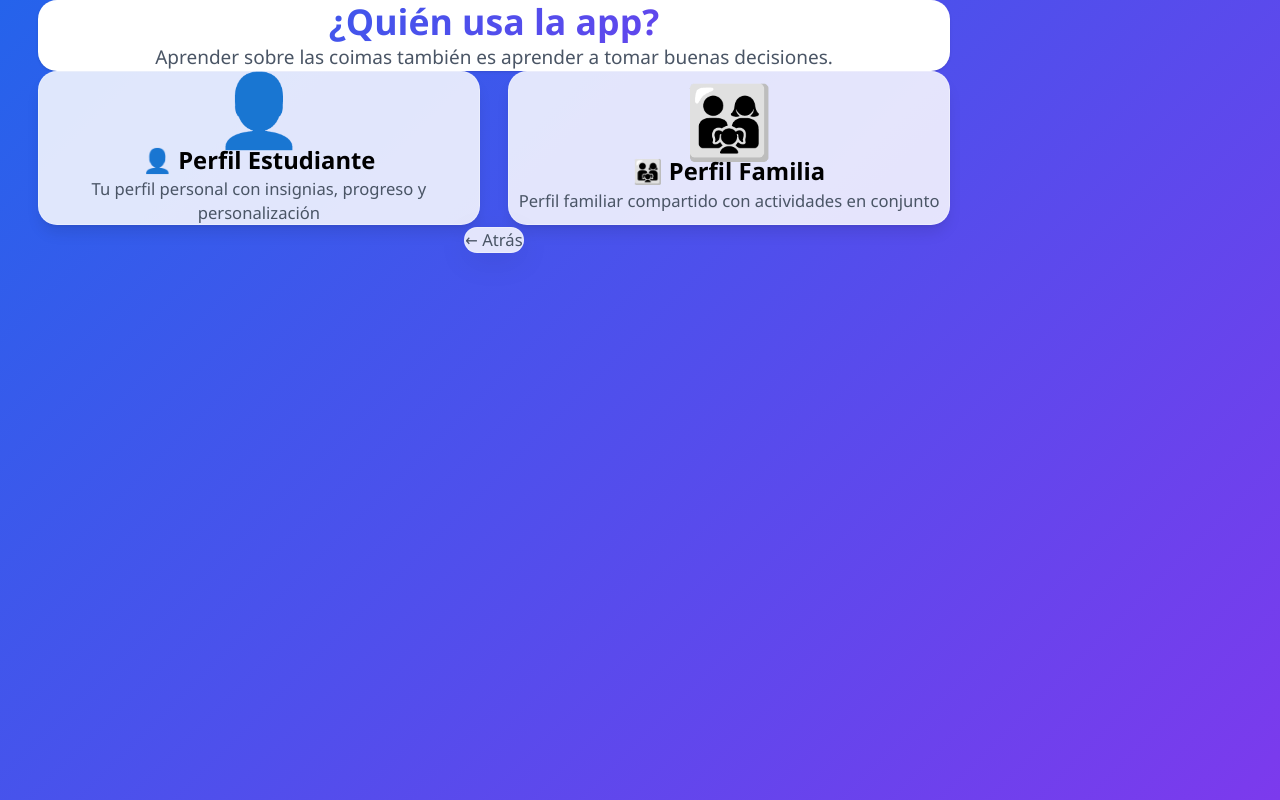
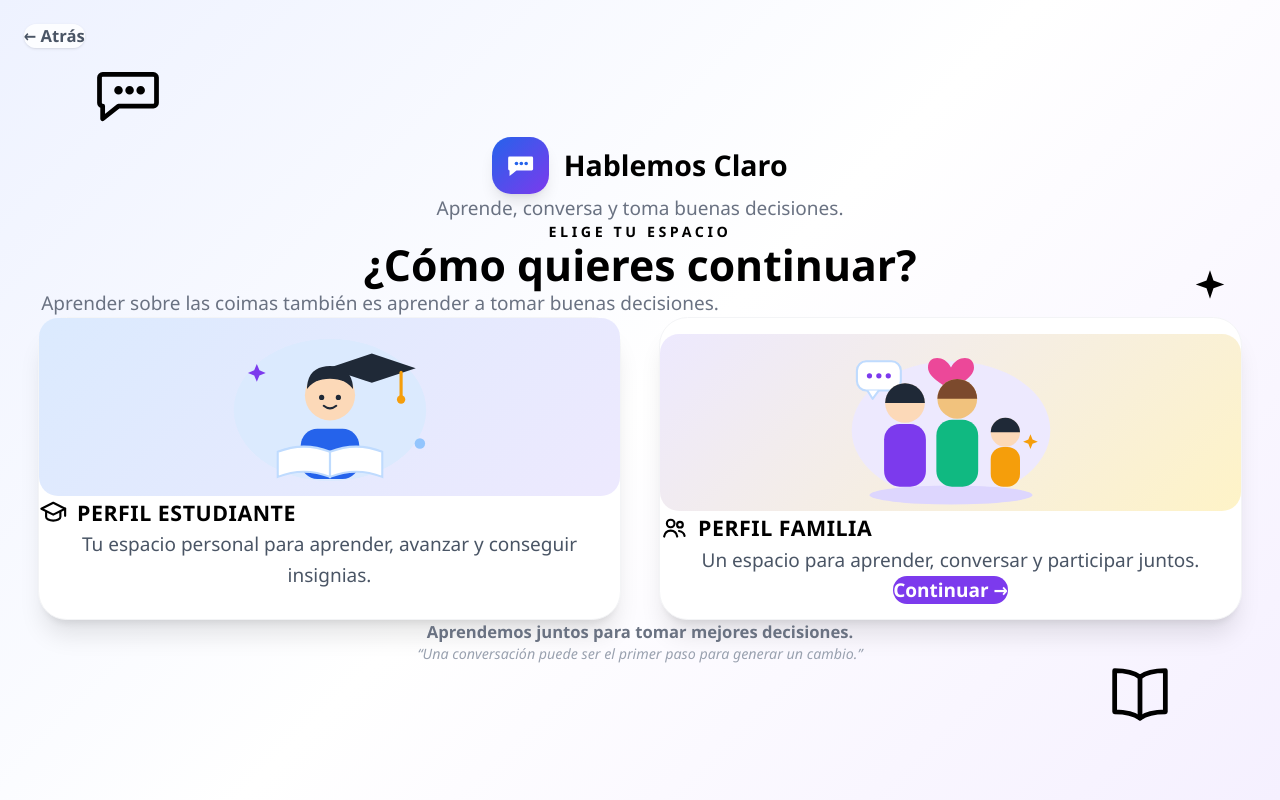
Before and after one commit to Crico719/hablemos-claro, a React (Vite) app: page / in a window 1280 px wide. Both pictures are taken after a click on the button "🎮 Empecemos". Built offline with nearby package versions, Linux system fonts and the light colour scheme.

Commit message:
Redesign profile select screen with vector illustrations

```diff
--- a/src/App.tsx
+++ b/src/App.tsx
@@ -267,6 +267,16 @@ const translations = {
     lockedBadge: 'Bloqueada',
     unlockedBadge: 'Desbloqueada',
     backHome: '← Volver al inicio',
+    selectEyebrow: 'ELIGE TU ESPACIO',
+    selectTitle: '¿Cómo quieres continuar?',
+    selectTagline: 'Aprende, conversa y toma buenas decisiones.',
+    studentCardTitle: 'PERFIL ESTUDIANTE',
+    studentCardDesc: 'Tu espacio personal para aprender, avanzar y conseguir insignias.',
+    familyCardTitle: 'PERFIL FAMILIA',
+    familyCardDesc: 'Un espacio para aprender, conversar y participar juntos.',
+    enterBtn: 'Continuar →',
+    learnTogether: 'Aprendemos juntos para tomar mejores decisiones.',
+    bottomQuote: 'Una conversación puede ser el primer paso para generar un cambio.',
   },
   qu: {
     greeting: '¡Napaykullayki! 👋',
@@ -892,46 +902,146 @@ export default function App() {
       )
 
     case 'profile-type':
-      const cust0 = getCustomization()
       return (
-        <div className="min-h-screen p-8" style={{ background: cust0.backgroundValue, backgroundSize: cust0.backgroundType === 'pattern' ? '50px 50px' : 'cover' }}>
-          <div className="max-w-3xl mx-auto animate-slide-up text-center">
-            <div className="bg-white rounded-2xl p-6 mb-8 shadow-sm">
-              <h1 className="text-3xl font-bold gradient-text mb-2">{t('chooseProfile')}</h1>
-              <p className="text-gray-600">{t('welcomeSub')}</p>
-            </div>
-
-            <div className="grid grid-cols-2 gap-6 mb-10">
+        <div className="min-h-screen p-6 md:p-10 flex items-center justify-center relative overflow-hidden" style={{ background: 'linear-gradient(135deg, #EEF2FF 0%, #FFFFFF 50%, #F5F0FF 100%)' }}>
+          {/* Fondo decorativo sutil */}
+          <div aria-hidden className="pointer-events-none absolute inset-0">
+            <div className="absolute -top-24 -left-24 w-96 h-96 rounded-full bg-primary/10 blur-3xl" />
+            <div className="absolute -bottom-28 -right-20 w-[28rem] h-[28rem] rounded-full bg-secondary/10 blur-3xl" />
+            <div className="absolute top-1/2 left-1/2 -translate-x-1/2 -translate-y-1/2 w-[36rem] h-[36rem] rounded-full bg-warning/5 blur-3xl" />
+            <svg className="absolute top-12 left-[7%] w-16 h-16 text-primary/15 hidden md:block" viewBox="0 0 24 24" fill="none" stroke="currentColor" strokeWidth="1.5" strokeLinecap="round" strokeLinejoin="round">
+              <path d="M4 5.5h16a1 1 0 0 1 1 1v8a1 1 0 0 1-1 1H9l-5 4v-4H4a1 1 0 0 1-1-1v-8a1 1 0 0 1 1-1Z" />
+              <circle cx="9" cy="10.5" r="0.6" fill="currentColor" />
+              <circle cx="12.5" cy="10.5" r="0.6" fill="currentColor" />
+              <circle cx="16" cy="10.5" r="0.6" fill="currentColor" />
+            </svg>
+            <svg className="absolute bottom-14 right-[8%] w-16 h-16 text-secondary/15 hidden md:block" viewBox="0 0 24 24" fill="none" stroke="currentColor" strokeWidth="1.5" strokeLinecap="round" strokeLinejoin="round">
+              <path d="M12 6c-2-1.5-5-2-8-2v13c3 0 6 .5 8 2 2-1.5 5-2 8-2V4c-3 0-6 .5-8 2Z" />
+              <path d="M12 6v13" />
+            </svg>
+            <svg className="absolute top-1/3 right-[4%] w-8 h-8 text-warning/25 hidden lg:block" viewBox="0 0 24 24" fill="currentColor">
+              <path d="M12 2l2.2 6.6L21 11l-6.8 2.4L12 20l-2.2-6.6L3 11l6.8-2.4L12 2Z" />
+            </svg>
+            <svg className="absolute bottom-1/4 left-[5%] w-6 h-6 text-success/25 hidden lg:block" viewBox="0 0 24 24" fill="none" stroke="currentColor" strokeWidth="2" strokeLinecap="round">
+              <path d="M12 5v14M5 12h14" />
+            </svg>
+          </div>
+
+          <button
+            onClick={() => setCurrentScreen('welcome')}
+            className="absolute top-5 left-5 bg-white/80 backdrop-blur px-4 py-2 rounded-full text-gray-600 text-sm font-bold shadow-sm hover:bg-white hover:text-primary transition-all"
+          >
+            {t('back')}
+          </button>
+
+          <div className="relative w-full max-w-5xl mx-auto animate-slide-up text-center py-6">
+            {/* Encabezado */}
+            <div className="flex items-center justify-center gap-3 mb-3">
+              <div className="w-12 h-12 rounded-2xl shadow-lg flex items-center justify-center" style={{ background: 'linear-gradient(135deg, #2563EB, #7C3AED)' }}>
+                <svg viewBox="0 0 24 24" className="w-7 h-7" aria-hidden>
+                  <path d="M4 5.5h16a1 1 0 0 1 1 1v8a1 1 0 0 1-1 1H9l-5 4v-4H4a1 1 0 0 1-1-1v-8a1 1 0 0 1 1-1Z" fill="#FFFFFF" />
+                  <circle cx="9" cy="10.5" r="1.3" fill="#2563EB" />
+                  <circle cx="12.5" cy="10.5" r="1.3" fill="#2563EB" />
+                  <circle cx="16" cy="10.5" r="1.3" fill="#2563EB" />
+                </svg>
+              </div>
+              <span className="text-2xl font-black text-dark">Hablemos Claro</span>
+            </div>
+            <p className="text-gray-500 font-medium mb-8">{t('selectTagline')}</p>
+
+            <p className="text-xs font-black tracking-[0.25em] text-secondary mb-2">{t('selectEyebrow')}</p>
+            <h1 className="text-3xl md:text-4xl font-black text-dark mb-2">{t('selectTitle')}</h1>
+            <p className="text-gray-500 mb-8 max-w-xl mx-auto">{t('welcomeSub')}</p>
+
+            {/* Tarjetas */}
+            <div className="grid grid-cols-1 md:grid-cols-2 gap-6 md:gap-8 mb-8 text-left">
               <button
                 onClick={() => {
                   setProfileType('student')
                   setCurrentScreen('home')
                 }}
-                className="glass-card rounded-2xl p-8 card-hover shadow-custom-lg border-2 border-primary/20"
+                className="group bg-white rounded-3xl p-7 md:p-8 shadow-xl border border-gray-100 transition-all duration-300 hover:-translate-y-2 hover:scale-[1.02] hover:shadow-2xl cursor-pointer"
               >
-                <div className="text-6xl mb-4">👤</div>
-                <h3 className="text-xl font-bold text-primary mb-2">{t('studentProfile')}</h3>
-                <p className="text-gray-600 text-sm">Tu perfil personal con insignias, progreso y personalización</p>
-              </button>
+                <div className="rounded-2xl p-4 mb-5 flex justify-center" style={{ background: 'linear-gradient(135deg, #DBEAFE, #EDE9FE)' }}>
+                  <svg role="img" aria-label="Ilustración de estudiante aprendiendo" viewBox="0 0 220 170" className="w-full max-w-[230px] h-auto transition-transform duration-300 group-hover:scale-105">
+                    <ellipse cx="110" cy="88" rx="92" ry="68" fill="#DBEAFE" />
+                    <path d="M150 34l42 14-42 14-42-14 42-14Z" fill="#1F2937" />
+                    <path d="M178 52v22" stroke="#F59E0B" strokeWidth="3" strokeLinecap="round" />
+                    <circle cx="178" cy="78" r="4" fill="#F59E0B" />
+                    <path d="M40 44l2.5 6 6 2.5-6 2.5-2.5 6-2.5-6-6-2.5 6-2.5 2.5-6Z" fill="#7C3AED" />
+                    <circle cx="196" cy="120" r="5" fill="#93C5FD" />
+                    <rect x="82" y="106" width="56" height="48" rx="16" fill="#2563EB" />
+                    <circle cx="110" cy="74" r="24" fill="#FCD9B8" />
+                    <path d="M88 68C88 52 98 46 110 46c12 0 22 6 22 22-6-8-14-10-22-10s-16 2-22 10Z" fill="#1F2937" />
+                    <circle cx="102" cy="76" r="2.5" fill="#1F2937" />
+                    <circle cx="118" cy="76" r="2.5" fill="#1F2937" />
+                    <path d="M104 84q6 5 12 0" stroke="#1F2937" strokeWidth="2" fill="none" strokeLinecap="round" />
+                    <path d="M60 128q25-10 50 0v24q-25-10-50 0Z" fill="#FFFFFF" stroke="#BFDBFE" strokeWidth="2" />
+                    <path d="M160 128q-25-10-50 0v24q25-10 50 0Z" fill="#FFFFFF" stroke="#BFDBFE" strokeWidth="2" />
+                    <path d="M110 128v24" stroke="#BFDBFE" strokeWidth="2" />
+                  </svg>
+                </div>
+                <div className="flex items-center gap-2 mb-2">
+                  <svg viewBox="0 0 24 24" className="w-6 h-6 text-primary" fill="none" stroke="currentColor" strokeWidth="1.8" strokeLinecap="round" strokeLinejoin="round" aria-hidden>
+                    <path d="M12 4 22 9l-10 5L2 9l10-5Z" />
+                    <path d="M6 11.5V16c0 1.7 2.7 3 6 3s6-1.3 6-3v-4.5" />
+                    <path d="M22 9v6" />
+                  </svg>
+                  <h2 className="text-lg font-black tracking-wide text-primary">{t('studentCardTitle')}</h2>
+                </div>
+                <p className="text-gray-600 leading-relaxed mb-6">{t('studentCardDesc')}</p>
+                <span className="inline-flex items-center gap-2 bg-primary text-white font-bold py-3 px-6 rounded-full transition-all duration-300 group-hover:gap-3 group-hover:shadow-lg">
+                  {t('enterBtn')}
+                </span>
+              </button>
+
               <button
                 onClick={() => {
                   setProfileType('family')
                   setCurrentScreen('home')
                 }}
-                className="glass-card rounded-2xl p-8 card-hover shadow-custom-lg border-2 border-secondary/20"
+                className="group bg-white rounded-3xl p-7 md:p-8 shadow-xl border border-gray-100 transition-all duration-300 hover:-translate-y-2 hover:scale-[1.02] hover:shadow-2xl cursor-pointer"
               >
-                <div className="text-6xl mb-4">👨‍👩‍👧</div>
-                <h3 className="text-xl font-bold text-secondary mb-2">{t('familyProfile')}</h3>
-                <p className="text-gray-600 text-sm">Perfil familiar compartido con actividades en conjunto</p>
-              </button>
-            </div>
-
-            <button
-              onClick={() => setCurrentScreen('welcome')}
-              className="glass-card px-4 py-2 rounded-xl text-gray-600 text-sm hover:bg-gray-100 transition-all"
-            >
-              {t('back')}
-            </button>
+                <div className="rounded-2xl p-4 mb-5 flex justify-center" style={{ background: 'linear-gradient(135deg, #EDE9FE, #FEF3C7)' }}>
+                  <svg role="img" aria-label="Ilustración de familia unida" viewBox="0 0 220 170" className="w-full max-w-[230px] h-auto transition-transform duration-300 group-hover:scale-105">
+                    <ellipse cx="110" cy="92" rx="95" ry="66" fill="#EDE9FE" />
+                    <ellipse cx="110" cy="154" rx="78" ry="9" fill="#DDD6FE" />
+                    <path d="M110 32c-6-12-22-12-22 0 0 8 10 14 22 22 12-8 22-14 22-22 0-12-16-12-22 0Z" fill="#EC4899" />
+                    <rect x="20" y="26" width="42" height="28" rx="9" fill="#FFFFFF" stroke="#BFDBFE" strokeWidth="2" />
+                    <path d="M30 54l5 8 6-8" fill="#FFFFFF" stroke="#BFDBFE" strokeWidth="2" strokeLinejoin="round" />
+                    <circle cx="32" cy="40" r="2.5" fill="#7C3AED" />
+                    <circle cx="41" cy="40" r="2.5" fill="#7C3AED" />
+                    <circle cx="50" cy="40" r="2.5" fill="#7C3AED" />
+                    <rect x="46" y="86" width="40" height="60" rx="15" fill="#7C3AED" />
+                    <circle cx="66" cy="66" r="19" fill="#FCD9B8" />
+                    <path d="M47 66a19 19 0 0 1 38 0Z" fill="#1F2937" />
+                    <rect x="96" y="82" width="40" height="64" rx="15" fill="#10B981" />
+                    <circle cx="116" cy="62" r="19" fill="#F1C27D" />
+                    <path d="M97 62a19 19 0 0 1 38 0Z" fill="#7C4A2D" />
+                    <rect x="148" y="108" width="28" height="38" rx="12" fill="#F59E0B" />
+                    <circle cx="162" cy="94" r="14" fill="#FCD9B8" />
+                    <path d="M148 94a14 14 0 0 1 28 0Z" fill="#1F2937" />
+                    <path d="M186 96l2 5 5 2-5 2-2 5-2-5-5-2 5-2 2-5Z" fill="#F59E0B" />
+                  </svg>
+                </div>
+                <div className="flex items-center gap-2 mb-2">
+                  <svg viewBox="0 0 24 24" className="w-6 h-6 text-secondary" fill="none" stroke="currentColor" strokeWidth="1.8" strokeLinecap="round" strokeLinejoin="round" aria-hidden>
+                    <circle cx="9" cy="8" r="3.2" />
+                    <path d="M3.5 19c.6-3.2 2.8-5 5.5-5s4.9 1.8 5.5 5" />
+                    <circle cx="16.8" cy="9" r="2.4" />
+                    <path d="M16 14.3c2.6.4 4.3 2 4.7 4.2" />
+                  </svg>
+                  <h2 className="text-lg font-black tracking-wide text-secondary">{t('familyCardTitle')}</h2>
+                </div>
+                <p className="text-gray-600 leading-relaxed mb-6">{t('familyCardDesc')}</p>
+                <span className="inline-flex items-center gap-2 text-white font-bold py-3 px-6 rounded-full transition-all duration-300 group-hover:gap-3 group-hover:shadow-lg" style={{ background: '#7C3AED' }}>
+                  {t('enterBtn')}
+                </span>
+              </button>
+            </div>
+
+            <p className="text-sm font-bold text-gray-500 mb-6">{t('learnTogether')}</p>
+            <p className="text-xs text-gray-400 italic">“{t('bottomQuote')}”</p>
           </div>
         </div>
       )
```
Also changed, not shown: 1 other file (tests, documents, lock files or other folders).
